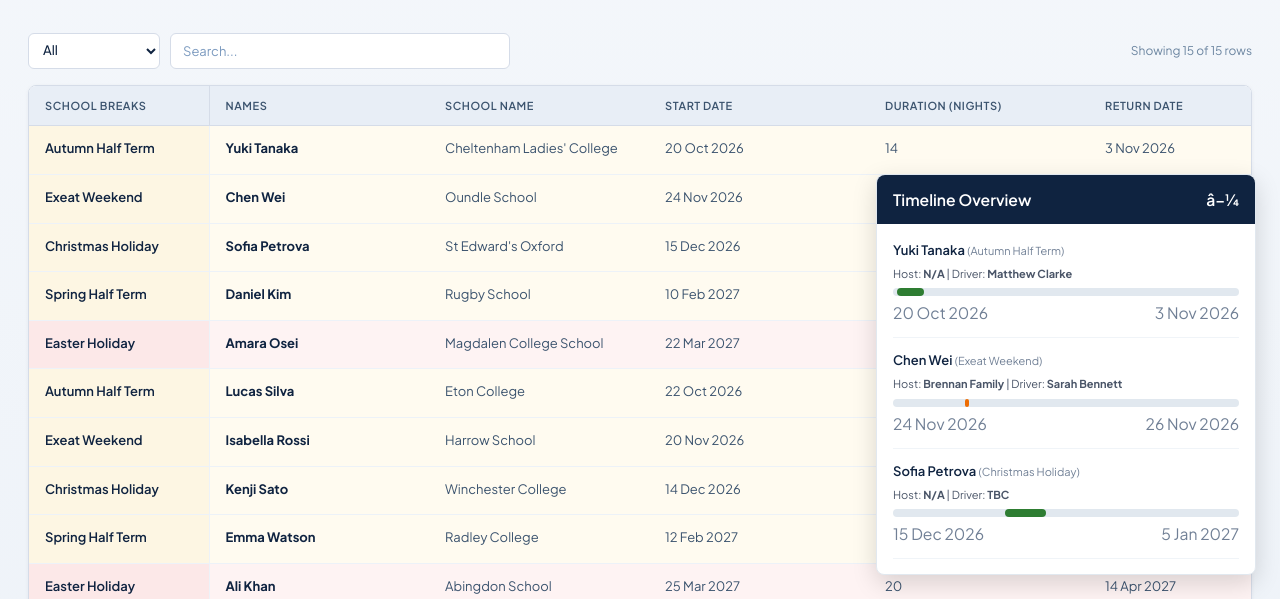
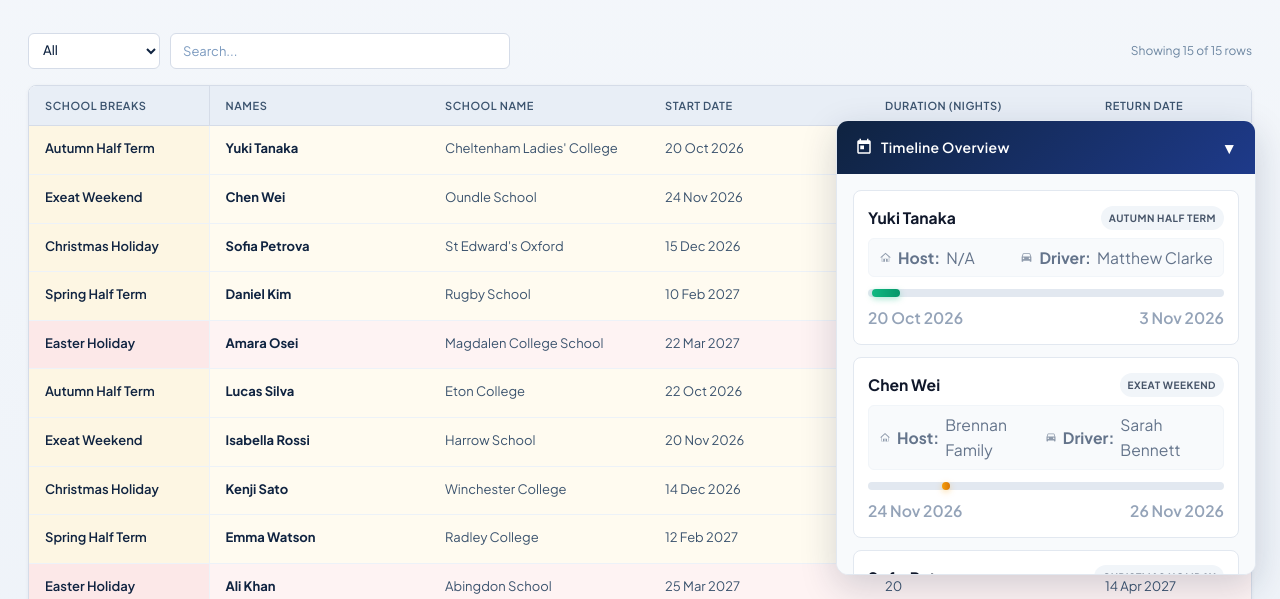
Before and after one commit to thermonuklear/Nest-guard-backup, a plain HTML site: page exeats.html in a window 1280 px wide. Shown: the part 201-800 px from the top of the page. Drawn offline with Linux system fonts and the light colour scheme.

Commit message:
Update exeats.html

```diff
--- a/exeats.html
+++ b/exeats.html
@@ -452,86 +452,138 @@
         background: #dce8f4;
       }
 
-          /* â”€â”€ Mini Gantt Widget â”€â”€ */
+          /* â”€â”€ Mini Gantt Widget (Upgraded Visuals) â”€â”€ */
       .mini-gantt-widget {
         position: fixed;
         bottom: 24px;
         right: 24px;
-        width: 380px;
-        background: #fff;
-        border-radius: 8px;
-        box-shadow: 0 8px 24px rgba(0,0,0,0.15);
+        width: 420px;
+        background: #ffffff;
+        border-radius: 12px;
+        box-shadow: 0 12px 36px rgba(15, 35, 64, 0.18);
         z-index: 1000;
         display: flex;
         flex-direction: column;
-        border: 1px solid #e1e8ef;
+        border: 1px solid #e2e8f0;
         font-family: 'Plus Jakarta Sans', sans-serif;
+        overflow: hidden;
       }
       .mini-gantt-header {
-        padding: 12px 16px;
-        background: #0f2340;
+        padding: 14px 18px;
+        background: linear-gradient(135deg, #0f2340 0%, #1e3a8a 100%);
         color: white;
         font-weight: 600;
-        border-radius: 8px 8px 0 0;
         cursor: pointer;
         display: flex;
         justify-content: space-between;
         align-items: center;
+        transition: background 0.3s ease;
       }
       .mini-gantt-header:hover {
-        background: #1a365d;
+        background: linear-gradient(135deg, #1e3a8a 0%, #0f2340 100%);
+      }
+      .mini-gantt-header-title {
+        display: flex;
+        align-items: center;
+        gap: 8px;
+        font-size: 14px;
+        letter-spacing: 0.3px;
       }
       .mini-gantt-body {
         padding: 16px;
-        max-height: 350px;
+        max-height: 400px;
         overflow-y: auto;
-        display: block; /* Visible by default, user can toggle */
+        display: block;
+        background: #f8fafc;
       }
       .mini-gantt-row {
+        background: #ffffff;
+        border: 1px solid #e2e8f0;
+        border-radius: 8px;
+        padding: 14px;
         margin-bottom: 12px;
-        padding-bottom: 12px;
-        border-bottom: 1px solid #f0f4f8;
+        transition: transform 0.2s, box-shadow 0.2s;
+      }
+      .mini-gantt-row:hover {
+        transform: translateY(-2px);
+        box-shadow: 0 6px 16px rgba(0,0,0,0.06);
       }
       .mini-gantt-row:last-child {
         margin-bottom: 0;
-        padding-bottom: 0;
-        border-bottom: none;
       }
       .mini-gantt-title {
         font-size: 13px;
-        font-weight: 600;
-        color: #0f2340;
-        margin-bottom: 4px;
+        font-weight: 700;
+        color: #0f172a;
+        display: flex;
+        justify-content: space-between;
+        align-items: center;
+        margin-bottom: 8px;
+      }
+      .mini-gantt-badge {
+        background: #f1f5f9;
+        color: #475569;
+        padding: 4px 8px;
+        border-radius: 12px;
+        font-size: 10px;
+        font-weight: 700;
+        text-transform: uppercase;
+        letter-spacing: 0.5px;
       }
       .mini-gantt-details {
         font-size: 11px;
-        color: #4a5568;
-        margin-bottom: 6px;
+        color: #64748b;
+        margin-bottom: 12px;
+        display: flex;
+        justify-content: space-between;
+        background: #f8fafc;
+        padding: 6px 10px;
+        border-radius: 6px;
+        border: 1px solid #f1f5f9;
+      }
+      .mini-gantt-details span {
+        display: flex;
+        align-items: center;
+        gap: 6px;
       }
       .mini-gantt-track {
         width: 100%;
         height: 8px;
-        background: #e1e8ef;
+        background: #e2e8f0;
         border-radius: 4px;
         position: relative;
-        margin-bottom: 4px;
+        margin-bottom: 8px;
       }
       .mini-gantt-bar {
         position: absolute;
         height: 100%;
         border-radius: 4px;
-        min-width: 4px;
+        min-width: 8px;
+        transition: width 0.5s cubic-bezier(0.4, 0, 0.2, 1), left 0.5s cubic-bezier(0.4, 0, 0.2, 1);
       }
       .mini-gantt-dates {
         display: flex;
         justify-content: space-between;
         font-size: 10px;
-        color: #718096;
+        color: #94a3b8;
+        font-weight: 600;
       }
-      /* Status Colors */
-      .gantt-bar-confirmed { background: #2e7d32; }
-      .gantt-bar-awaiting { background: #ed6c02; }
-      .gantt-bar-self { background: #718096; }
+      /* Status Gradients */
+      .gantt-bar-confirmed {
+        background: linear-gradient(90deg, #10b981, #059669);
+        box-shadow: 0 2px 6px rgba(16,185,129,0.35);
+      }
+      .gantt-bar-awaiting {
+        background: linear-gradient(90deg, #f59e0b, #d97706);
+        box-shadow: 0 2px 6px rgba(245,158,11,0.35);
+      }
+      .gantt-bar-self {
+        background: linear-gradient(90deg, #64748b, #475569);
+        box-shadow: 0 2px 6px rgba(100,116,139,0.35);
+      }
+      /* SVG Icons styling */
+      .mg-icon { width: 13px; height: 13px; fill: currentColor; opacity: 0.7; }
+      .mg-header-icon { width: 18px; height: 18px; fill: currentColor; }
     </style>
   </head>
   <body>
@@ -851,7 +903,7 @@
         }).filter(Boolean);
 
         if (visibleExeats.length === 0) {
-          widgetBody.innerHTML = '<div style="color: #6b85a0; text-align: center; padding: 20px 0;">No timeline data to display.</div>';
+          widgetBody.innerHTML = '<div style="color: #94a3b8; text-align: center; padding: 30px 0; font-weight: 500;">No timeline data to display.</div>';
           return;
         }
 
@@ -861,6 +913,9 @@
         if (totalDuration === 0) totalDuration = 86400000; // fallback to 1 day
 
         var html = '';
+        var iconHost = '<svg class="mg-icon" viewBox="0 0 24 24"><path d="M12 3L2 12h3v8h6v-6h2v6h6v-8h3L12 3zm0 2.7l6 5.3v9.5h-2v-6H8v6H6v-9.5l6-5.3z"/></svg>';
+        var iconDriver = '<svg class="mg-icon" viewBox="0 0 24 24"><path d="M18.92 5.01C18.72 4.42 18.16 4 17.5 4h-11c-.66 0-1.21.42-1.42 1.01L3 11v8c0 .55.45 1 1 1h1c.55 0 1-.45 1-1v-1h12v1c0 .55.45 1 1 1h1c.55 0 1-.45 1-1v-8l-2.08-5.99zM6.5 15c-.83 0-1.5-.67-1.5-1.5S5.67 12 6.5 12s1.5.67 1.5 1.5S7.33 15 6.5 15zm11 0c-.83 0-1.5-.67-1.5-1.5s.67-1.5 1.5-1.5 1.5.67 1.5 1.5-.67 1.5-1.5 1.5zM5 10l1.5-4.5h11L19 10H5z"/></svg>';
+
         visibleExeats.forEach(function(e) {
           var st = new Date(e.startDate).getTime();
           var et = new Date(e.returnDate).getTime();
@@ -875,8 +930,14 @@
           var host = e.hostName ? e.hostName : 'N/A';
 
           html += '<div class="mini-gantt-row">' +
-                    '<div class="mini-gantt-title">' + e.studentName + ' <span style="color:#718096; font-size:11px; font-weight:400;">(' + e.breakType + ')</span></div>' +
-                    '<div class="mini-gantt-details">Host: <b>' + host + '</b> | Driver: <b>' + driver + '</b></div>' +
+                    '<div class="mini-gantt-title">' +
+                      '<span>' + e.studentName + '</span>' +
+                      '<span class="mini-gantt-badge">' + e.breakType + '</span>' +
+                    '</div>' +
+                    '<div class="mini-gantt-details">' +
+                      '<span>' + iconHost + ' <span><strong>Host:</strong> ' + host + '</span></span>' +
+                      '<span>' + iconDriver + ' <span><strong>Driver:</strong> ' + driver + '</span></span>' +
+                    '</div>' +
                     '<div class="mini-gantt-track">' +
                       '<div class="mini-gantt-bar ' + barClass + '" style="left: ' + leftPct + '%; width: ' + widthPct + '%;" title="' + formatDate(e.startDate) + ' - ' + formatDate(e.returnDate) + '"></div>' +
                     '</div>' +
@@ -1050,8 +1111,11 @@
       <!-- Mini Gantt Widget -->
     <div id="miniGanttWidget" class="mini-gantt-widget">
       <div class="mini-gantt-header" onclick="toggleMiniGantt()">
-        <span>Timeline Overview</span>
-        <span id="miniGanttToggleIcon">â–¼</span>
+        <div class="mini-gantt-header-title">
+          <svg class="mg-header-icon" viewBox="0 0 24 24"><path d="M19 3h-1V1h-2v2H8V1H6v2H5c-1.11 0-1.99.9-1.99 2L3 19c0 1.1.89 2 2 2h14c1.1 0 2-.9 2-2V5c0-1.1-.9-2-2-2zm0 16H5V8h14v11zM7 10h5v5H7z"/></svg>
+          Timeline Overview
+        </div>
+        <span id="miniGanttToggleIcon">▼</span>
       </div>
       <div id="miniGanttBody" class="mini-gantt-body"></div>
     </div>
```
